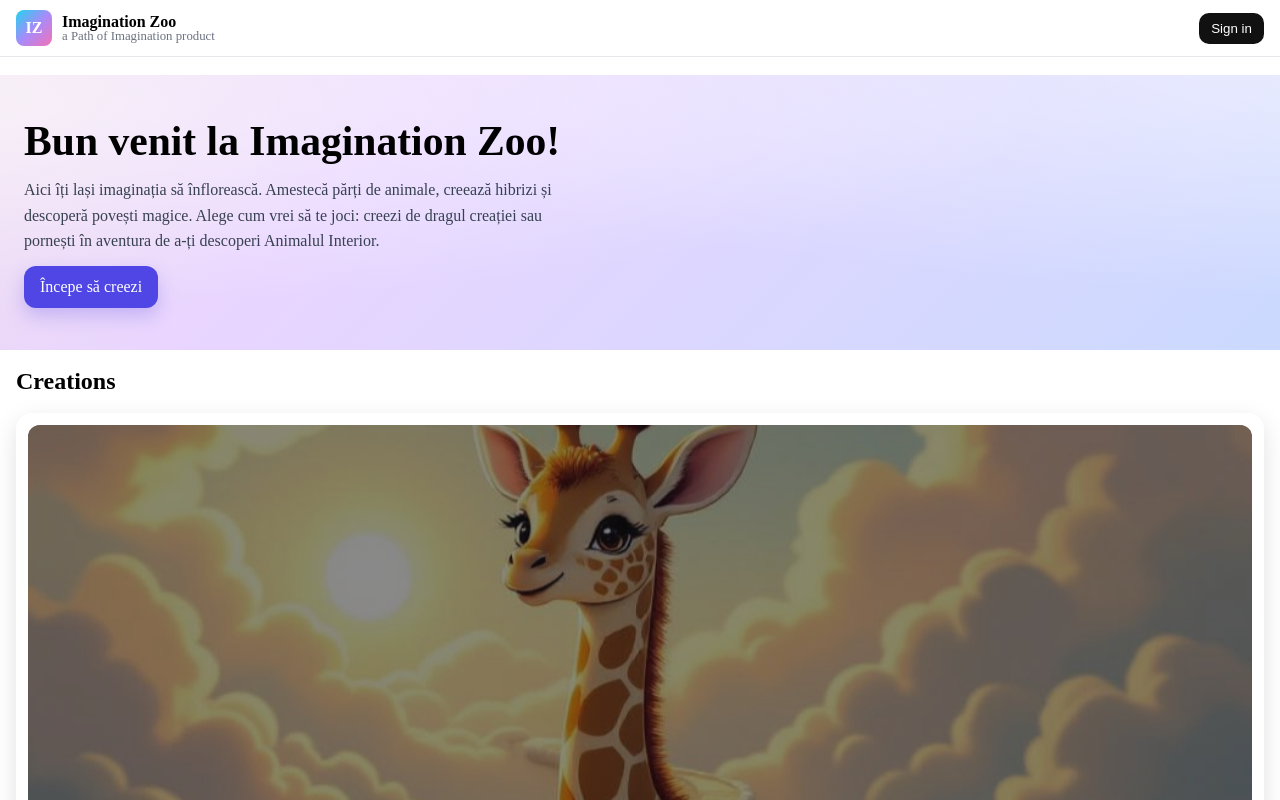
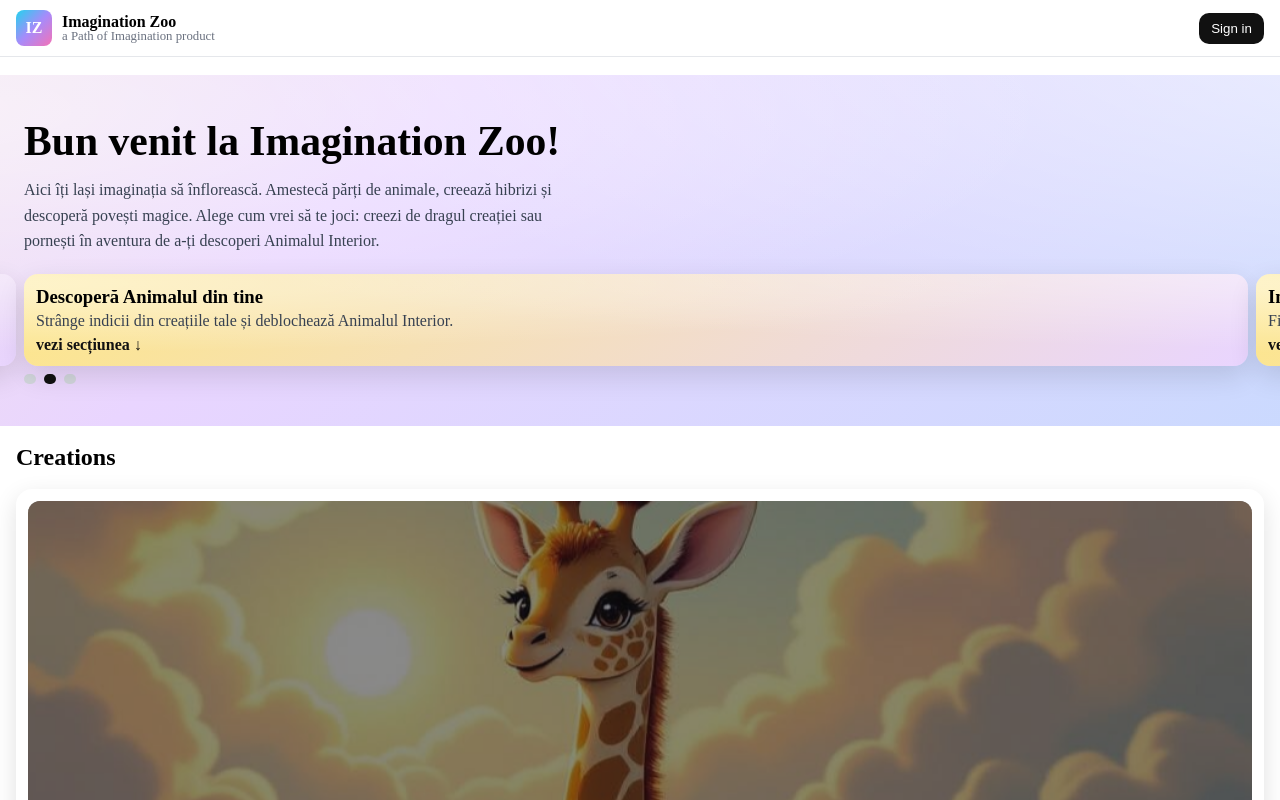
Before and after one commit to marianterinte/XooCreator, an Angular app in the folder xoo-creator/: page / in a window 1280 px wide. Built offline with nearby package versions, Linux system fonts and the light colour scheme.

Commit message:
redesign home

```diff
--- a/xoo-creator/src/app/home/home.component.css
+++ b/xoo-creator/src/app/home/home.component.css
@@ -25,6 +25,22 @@
 
 .section-title{margin:0 16px}
 .section-lead{margin:0 16px;color:#374151}
+
+/* Hero carousel */
+.hero-carousel{margin-top:8px;display:grid;gap:8px}
+.hero-carousel .slides{display:flex;transition:transform .5s cubic-bezier(.2,.7,.3,1);will-change:transform}
+.hero-carousel .slide{min-width:100%;padding-right:8px;box-sizing:border-box}
+.hero-carousel .slide-card{border-radius:14px;padding:12px;background:
+	radial-gradient(ellipse at -10% 10%, rgba(255,255,255,.6), rgba(255,255,255,0) 60%),
+	radial-gradient(ellipse at 120% -10%, rgba(255,255,255,.6), rgba(255,255,255,0) 60%),
+	linear-gradient(135deg,#fde68a,#e9d5ff,#bfdbfe,#bbf7d0);background-size:auto,auto,300% 300%;
+  box-shadow:0 10px 28px rgba(0,0,0,.12);cursor:pointer}
+.hero-carousel .slide-card h3{margin:0 0 4px 0}
+.hero-carousel .slide-card p{margin:0;color:#374151}
+.hero-carousel .slide-card .slide-link{display:inline-block;margin-top:6px;color:#111;font-weight:600}
+.hero-carousel .dots{display:flex;gap:8px;align-items:center}
+.hero-carousel .dots button{width:10px;height:10px;border-radius:999px;border:none;background:#d1d5db;cursor:pointer}
+.hero-carousel .dots button.active{background:#111}
 
 /* Showcase card */
 .showcase{display:grid;padding:0 16px 16px}
--- a/xoo-creator/src/app/home/home.component.html
+++ b/xoo-creator/src/app/home/home.component.html
@@ -16,7 +16,20 @@
   <header class="hero">
   <h1 id="home-title">Bun venit la Imagination Zoo!</h1>
   <p class="tagline">Aici îți lași imaginația să înflorească. Amestecă părți de animale, creează hibrizi și descoperă povești magice. Alege cum vrei să te joci: creezi de dragul creației sau pornești în aventura de a-ți descoperi Animalul Interior.</p>
-    <a routerLink="/builder" class="cta">Începe să creezi</a>
+    <div class="hero-carousel" aria-roledescription="carousel" aria-label="Moduri de joc">
+      <div class="slides" [style.transform]="'translateX(-' + heroIndex() * 100 + '%)'">
+        <div class="slide" *ngFor="let s of heroSlides; let i = index" (click)="scrollToTarget(s.targetId)" role="button" tabindex="0" [attr.aria-label]="s.title">
+          <div class="slide-card">
+            <h3>{{ s.title }}</h3>
+            <p>{{ s.text }}</p>
+            <span class="slide-link">vezi secțiunea ↓</span>
+          </div>
+        </div>
+      </div>
+      <div class="dots" role="tablist" aria-label="Navigare carousel">
+        <button *ngFor="let s of heroSlides; let i = index" [class.active]="heroIndex() === i" (click)="goToHeroSlide(i)" role="tab" [attr.aria-selected]="heroIndex() === i" [attr.aria-label]="'Slide ' + (i + 1)"></button>
+      </div>
+    </div>
   </header>
 
   <h2 class="section-title">Creations</h2>
@@ -39,7 +52,7 @@
   <!-- Modul 1 — Create just for fun + Animal Keeper & Bestiar -->
   <h2 class="section-title">Creează doar de fun 🎨</h2>
   <p class="section-lead">Alege cap, corp și coadă, apasă „Generează” și vezi ce prieten apare! Fiecare hibrid primește un nume și o poveste scurtă.</p>
-  <section class="features" aria-label="Modul 1">
+  <section id="mod1-section" class="features" aria-label="Modul 1">
     <div class="feature-card">
       <h3>Create just for fun</h3>
       <p>Experimentează combinații amuzante, salvează ce îți place și revino oricând să continui.</p>
@@ -63,7 +76,7 @@
 
   <!-- Modul 2 — Descoperă Animalul din tine + Copacul Imaginației -->
   <h2 class="section-title">Descoperă Animalul din tine 🪞</h2>
-  <section class="mode2" aria-label="Modul 2 — Descoperă Animalul din tine">
+  <section id="mod2-section" class="mode2" aria-label="Modul 2 — Descoperă Animalul din tine">
     <p class="lead">Pe măsură ce creezi hibrizi, alegerile tale spun o poveste despre cine ești: jucăuș ca iepurele, curios ca pisica sau visător ca girafa. Strânge indicii și deblochează Animalul tău Interior – avatarul tău magic.</p>
     <div class="how">
       <h3>Cum funcționează</h3>
@@ -73,7 +86,7 @@
         <li>Când strângi destule indicii → deblochezi Animalul Interior (card special + poveste personalizată)</li>
       </ul>
     </div>
-    <div class="feature-card tree-card">
+  <div id="tree-section" class="feature-card tree-card">
       <h3>🌳 Copacul Imaginației</h3>
       <p>Fiecare creatură salvată devine o frunză luminoasă în Copacul tău. Ramurile se umplu cu aventuri, iar în vârf te așteaptă Animalul Interior.</p>
       <div class="tree-visual" aria-hidden="true">(imagine placeholder)</div>
--- a/xoo-creator/src/app/home/home.component.ts
+++ b/xoo-creator/src/app/home/home.component.ts
@@ -1,11 +1,10 @@
 import { Component, OnDestroy, OnInit, computed, signal } from '@angular/core';
 import { CommonModule } from '@angular/common';
-import { RouterLink } from '@angular/router';
 
 @Component({
   selector: 'app-home',
   standalone: true,
-  imports: [RouterLink, CommonModule],
+  imports: [CommonModule],
   templateUrl: './home.component.html',
   styleUrl: './home.component.css'
 })
@@ -23,6 +22,8 @@ export class HomeComponent implements OnInit, OnDestroy {
 
   private intervalId: any;
   private readonly intervalMs = 2500; // 2.5s between images
+  private heroIntervalId: any;
+  private readonly heroIntervalMs = 4000; // 4s between hero slides
 
   // Rotation state
   idx = signal(0);
@@ -38,11 +39,20 @@ export class HomeComponent implements OnInit, OnDestroy {
       // flip swap to retrigger animation via *ngIf
       this.swap.set(!this.swap());
     }, this.intervalMs);
+
+    // hero carousel autoplay
+    this.heroIntervalId = setInterval(() => {
+      const next = (this.heroIndex() + 1) % this.heroSlides.length;
+      this.heroIndex.set(next);
+    }, this.heroIntervalMs);
   }
 
   ngOnDestroy(): void {
     if (this.intervalId) {
       clearInterval(this.intervalId);
+    }
+    if (this.heroIntervalId) {
+      clearInterval(this.heroIntervalId);
     }
   }
 
@@ -50,4 +60,38 @@ export class HomeComponent implements OnInit, OnDestroy {
     // Placeholder sign-in action; can be wired to a real auth flow later
     alert('Sign in coming soon');
   }
+
+  // HERO carousel
+  heroSlides = [
+    {
+      key: 'mod1',
+      title: 'Create just for fun',
+      text: 'Combină părți, vezi instant rezultatul și salvează preferatele în Bestiar.',
+      targetId: 'mod1-section'
+    },
+    {
+      key: 'mod2',
+      title: 'Descoperă Animalul din tine',
+      text: 'Strânge indicii din creațiile tale și deblochează Animalul Interior.',
+      targetId: 'mod2-section'
+    },
+    {
+      key: 'tree',
+      title: 'Imagination Tree',
+      text: 'Fiecare creatură salvată devine o frunză luminoasă în copacul tău.',
+      targetId: 'tree-section'
+    }
+  ];
+  heroIndex = signal(0);
+
+  goToHeroSlide(i: number) {
+    const n = this.heroSlides.length;
+    const idx = ((i % n) + n) % n;
+    this.heroIndex.set(idx);
+  }
+
+  scrollToTarget(id: string) {
+    const el = document.getElementById(id);
+    if (el) el.scrollIntoView({ behavior: 'smooth', block: 'start' });
+  }
 }
```
